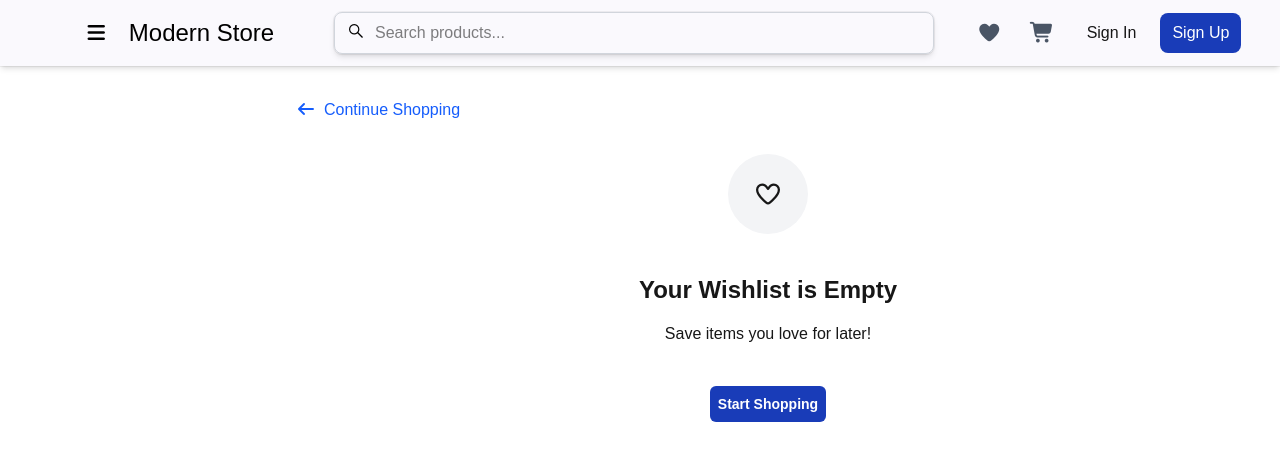
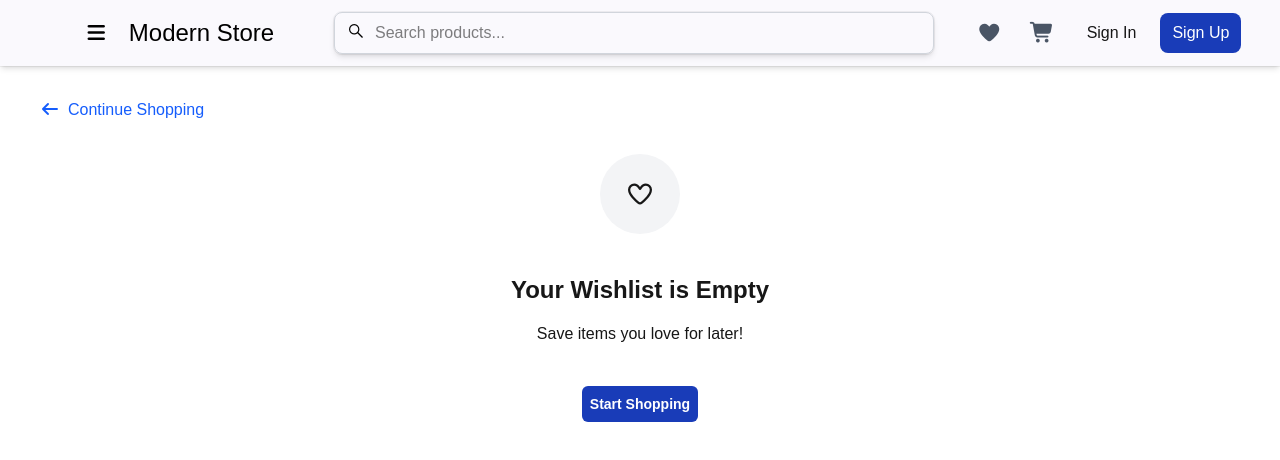
Before and after one commit to nishantcm/modern-store-ecommerce, a Next.js app: page /wishlist in a window 1280 px wide. Shown: the top 460 px of the page. Built offline with nearby package versions, Linux system fonts and the light colour scheme.

Commit message:
Updated the src/components/MainLayout.jsx file for sidebar to render in main

```diff
--- a/src/components/MainLayout.jsx
+++ b/src/components/MainLayout.jsx
@@ -9,9 +9,15 @@ export default function MainLayout({ children }) {
   const [isAuthOpen, setIsAuthOpen] = useState(false);
   const [authMode, setAuthMode] = useState("signin");
 
+  const [sidebarOpen, setSidebarOpen] = useState(false); // 👈 moved here
+
+  const [active, setActive] = useState("All");
+
   return (
     <>
       <Header
+        sidebarOpen={sidebarOpen}
+        setSidebarOpen={setSidebarOpen}
         onOpenSignIn={() => {
           setAuthMode("signin");
           setIsAuthOpen(true);
@@ -23,9 +29,17 @@ export default function MainLayout({ children }) {
       />
 
       <div className="flex">
-        <Sidebar />
+        <Sidebar
+          isOpen={sidebarOpen}
+          active={active}
+          setActive={setActive}
+        />
 
-        <main className="flex-1 ml-64 p-6">
+        <main
+          className={`flex-1 p-6 transition-all duration-300 ${
+            sidebarOpen ? "ml-64" : "ml-0"
+          }`}
+        >
           {children}
         </main>
       </div>
```
